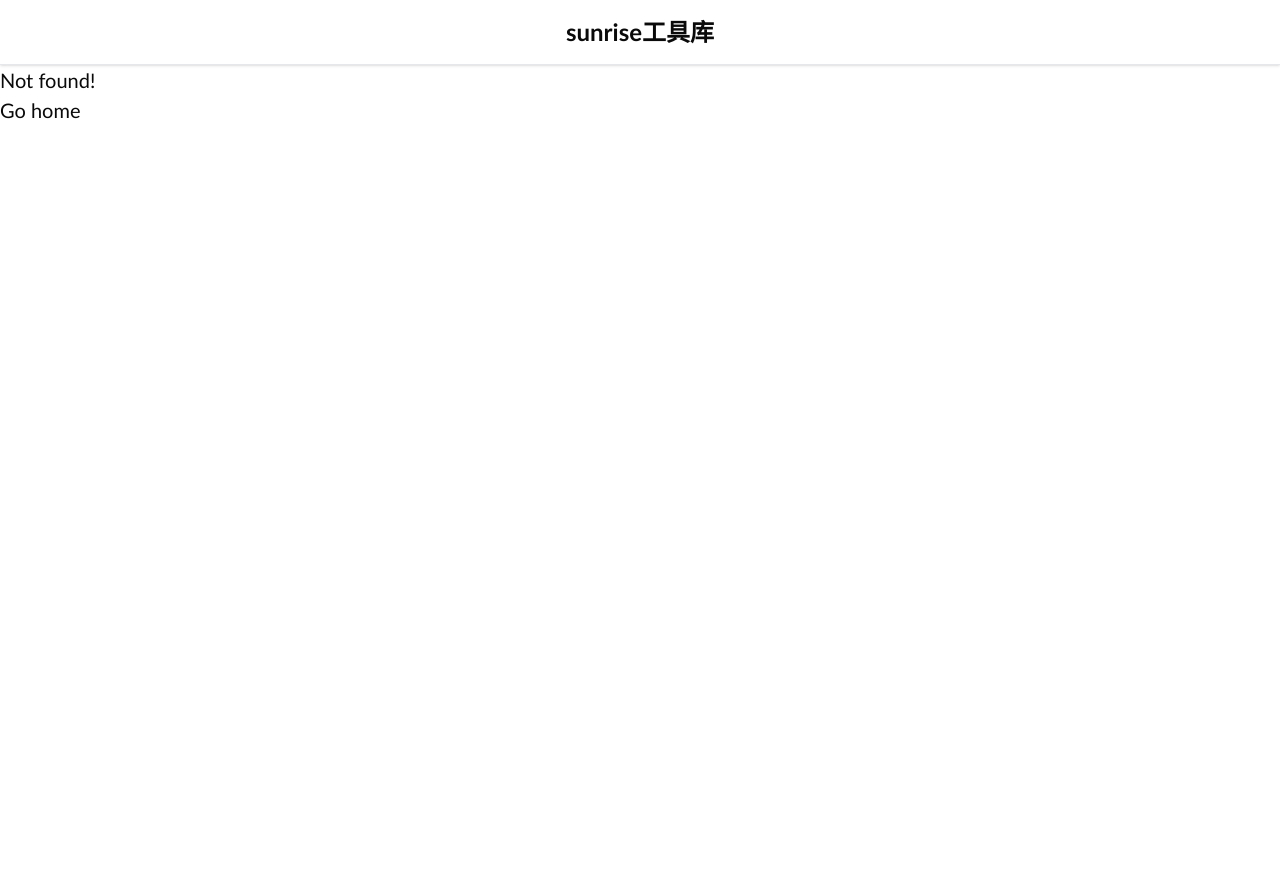
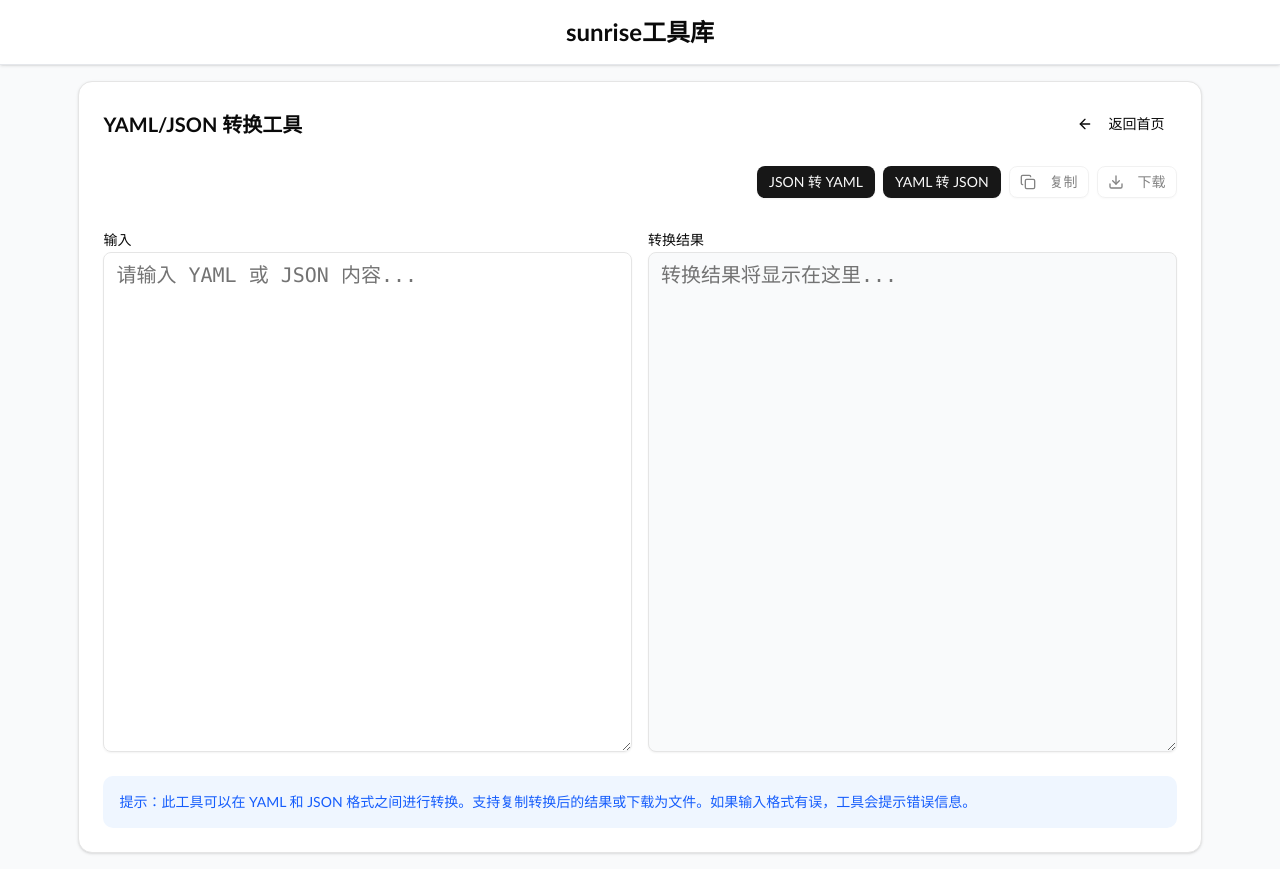
Before and after one commit to Sunrisies/bun-react, a React (Vite) app: page /yamlJsonConverter in a window 1280 px wide. Before the commit this address had no page. Before the commit the page ends 800 px from the top, so only its background shows below. Built offline with nearby package versions, Linux system fonts and the light colour scheme.

Commit message:
feat: 添加YAML/JSON转换工具并优化主页分类
添加了YAML/JSON转换工具，支持两种格式的互转、复制和下载功能。同时优化了主页工具的分类展示，将工具按功能类别分组，提升用户体验。

```diff
--- a/package.json
+++ b/package.json
@@ -23,6 +23,7 @@
     "@radix-ui/react-tabs": "^1.1.9",
     "@tailwindcss/vite": "^4.0.11",
     "@tanstack/react-router": "^1.114.4",
+    "@types/js-yaml": "^4.0.9",
     "@types/qrcode": "^1.5.5",
     "class-variance-authority": "^0.7.1",
     "clsx": "^2.1.1",
@@ -30,6 +31,7 @@
     "docx": "^9.4.1",
     "exif-js": "^2.3.0",
     "html2canvas": "^1.4.1",
+    "js-yaml": "^4.1.0",
     "lucide-react": "^0.477.0",
     "pdf-lib": "^1.17.1",
     "pdfjs-dist": "^5.2.133",
--- a/src/pages/index.tsx
+++ b/src/pages/index.tsx
@@ -13,120 +13,167 @@
 
 function Index() {
   const navigate = useNavigate();
-  const list = [
+  const categories = [
+    {
+      title: "文件处理工具",
+      items: [
+        {
+          title: "PDF合并",
+          description: "PDF合并",
+          path: "/pdfMerger"
+        },
+        {
+          title: "PDF转Word",
+          description: "PDF转Word",
+          path: "/pdfToWord"
+        },
+        {
+          title: "图片转PDF",
+          description: "合并多张图片为PDF文件",
+          path: "/imageToPdf"
+        },
+        {
+          title: "图片压缩工具",
+          description: "图片压缩工具",
+          path: "/imageCompressor"
+        },
+        {
+          title: "视频转GIF",
+          description: "转换视频片段为GIF动图",
+          path: "/videoToGif"
+        },
+        {
+          title: "图片转base64",
+          description: "图片转base64",
+          path: "/base64Converter"
+        },
+        {
+          title: "上传文件",
+          description: "上传文件",
+          path: "/fileUploader"
+        },
+        {
+          title: "图片信息查看器",
+          description: "支持查看图片信息",
+          path: "/imageMetadata"
+        }
+      ]
+    },
+    {
+      title: "编码转换工具",
+      items: [
         {
           title: "jsonToTs",
           description: "将JSON转换为TypeScript interface 类型定义",
-      path: "/jsonToTs",
+          path: "/jsonToTs"
         },
-    { title: "signature", description: "签名生成器", path: "/signature" },
+        {
+          title: "hex跟字符串互转",
+          description: "支持hex跟字符串互转",
+          path: "/hexStringConverter"
+        },
+        {
+          title: "颜色转换器",
+          description: "16进制颜色跟RGB颜色互转",
+          path: "/colorConverter"
+        },
+        {
+          title: "时间戳转换",
+          description: "支持时间戳转换",
+          path: "/timestampConverter"
+        },
+        {
+          title: "YAML/JSON转换",
+          description: "支持YAML和JSON格式互转",
+          path: "/yamlJsonConverter"
+        }
+      ]
+    },
+    {
+      title: "网络工具",
+      items: [
+        {
+          title: "websocket客户端",
+          description: "支持websocket客户端",
+          path: "/websocketClient"
+        },
+        {
+          title: "http状态码",
+          description: "http状态码",
+          path: "/httpStatus"
+        },
+        {
+          title: "http请求头",
+          description: "http请求头",
+          path: "/httpHeaders"
+        },
+        {
+          title: "端口工具",
+          description: "端口工具",
+          path: "/portTable"
+        }
+      ]
+    },
+    {
+      title: "坐标/地理工具",
+      items: [
         {
           title: "经纬度之间距离计算",
           description: "计算两个经纬度之间的距离",
-      path: "/calculateDistance",
+          path: "/calculateDistance"
         },
         {
           title: "WGS84坐标系与GCJ02坐标系互转",
           description: "WGS84坐标系与GCJ02坐标系互转",
-      path: "/coordinate",
+          path: "/coordinate"
+        }
+      ]
+    },
+    {
+      title: "开发辅助工具",
+      items: [
+        {
+          title: "JSON格式化",
+          description: "JSON格式化",
+          path: "/jsonFormatter"
+        },
+        {
+          title: "ascii码对应表",
+          description: "ascii码对应表",
+          path: "/asciiTable"
+        },
+        {
+          title: "二维码生成器",
+          description: "支持生成二维码",
+          path: "/qrGenerator"
+        }
+      ]
+    },
+    {
+      title: "其他工具",
+      items: [
+        {
+          title: "signature",
+          description: "签名生成器",
+          path: "/signature"
         },
         {
           title: "浏览器标签",
           description: "支持导入浏览器标签数据",
-      path: "/browserTabs",
-    },
-    {
-      title: "颜色转换器",
-      description: "16进制颜色跟RGB颜色互转",
-      path: "/colorConverter",
-    },
-    {
-      title: "二维码生成器",
-      description: "支持生成二维码",
-      path: "/qrGenerator",
-    },
-    {
-      title: "图片信息查看器",
-      description: "支持查看图片信息",
-      path: "/imageMetadata",
-    },
-    {
-      title: "websocket客户端",
-      description: "支持websocket客户端",
-      path: "/websocketClient",
-    },
-    {
-      title: "hex跟字符串互转",
-      description: "支持hex跟字符串互转",
-      path: "/hexStringConverter",
-    },
-    {
-      title: "时间戳转换",
-      description: "支持时间戳转换",
-      path: "/timestampConverter",
-    },
-    {
-      title: "图片转PDF",
-      description: "合并多张图片为PDF文件",
-      path: "/imageToPdf",
-    },
-    {
-      title: "视频转GIF",
-      description: "转换视频片段为GIF动图",
-      path: "/videoToGif",
-    },
-    {
-      title: "图片转base64",
-      description: "图片转base64",
-      path: "/base64Converter",
-    },
-    {
-      title: '上传文件',
-      description: '上传文件',
-      path: '/fileUploader'
-    },
-    {
-      title:'PDF合并',
-      description: 'PDF合并',
-      path: '/pdfMerger'
-    },
-    {
-      title:"图片压缩工具",
-      description: '图片压缩工具',
-      path: '/imageCompressor'
-    }, {
-      title:"PDF转Word",
-      description: 'PDF转Word',
-      path: '/pdfToWord'
-    }, {
-      title:"http状态码" ,
-      description: 'http状态码',
-      path: '/httpStatus'
-    }, {
-      title:"http请求头",
-      description: 'http请求头',
-      path: '/httpHeaders'
-    }, {
-      title: "ascii码对应表",
-      description: 'ascii码对应表',
-      path: '/asciiTable'
-    },
-    {
-      title: "端口工具",
-      description: '端口工具',
-      path: '/portTable'
-    }, {
-      title:'JSON格式化',
-      description: 'JSON格式化',
-      path: '/jsonFormatter'
+          path: "/browserTabs"
+        }
+      ]
     }
   ];
 
   return (
     <main className="px-60 h-full box-border p-4">
-      <div className="flex flex-wrap gap-4 justify-start w-full max-w-[1440px]">
-        {list.map((item) => {
-          return (
+      <div className="flex flex-col gap-8 w-full max-w-[1440px]">
+        {categories.map((category) => (
+          <div key={category.title} className="space-y-4">
+            <h2 className="text-2xl font-bold text-gray-800">{category.title}</h2>
+            <div className="flex flex-wrap gap-4">
+              {category.items.map((item) => (
                 <Card
                   key={item.path}
                   className="h-[120px] w-[270px] cursor-pointer hover:translate-y-[-5px] transition-all duration-300 border border-gray-200 hover:border-gray-300 rounded-lg shadow-sm hover:shadow-md"
@@ -139,8 +186,10 @@
                     </CardDescription>
                   </CardHeader>
                 </Card>
-          );
-        })}
+              ))}
+            </div>
+          </div>
+        ))}
       </div>
     </main>
   );
--- /dev/null
+++ b/src/pages/yamlJsonConverter.tsx
@@ -0,0 +1,178 @@
+import { createFileRoute, useNavigate } from "@tanstack/react-router";
+import { useState } from "react";
+import { Button } from "@/components/ui/button";
+import { ArrowLeft, Copy, Download } from "lucide-react";
+import { Card, CardContent, CardHeader, CardTitle } from "@/components/ui/card";
+import { Textarea } from "@/components/ui/textarea";
+import { toast } from "sonner";
+import yaml from 'js-yaml';
+
+export const Route = createFileRoute("/yamlJsonConverter")({
+  component: YamlJsonConverter,
+});
+
+function YamlJsonConverter() {
+  const navigate = useNavigate();
+  const [input, setInput] = useState("");
+  const [output, setOutput] = useState("");
+  const [error, setError] = useState<string | null>(null);
+
+  const convertJsonToYaml = () => {
+    try {
+      if (!input.trim()) {
+        setOutput("");
+        setError(null);
+        return;
+      }
+
+      // 尝试解析JSON
+      const parsed = JSON.parse(input);
+      // 转换为YAML
+      const yamlOutput = yaml.dump(parsed, {
+        indent: 2,
+        lineWidth: -1,
+        noRefs: true,
+      });
+      setOutput(yamlOutput);
+      setError(null);
+    } catch (err) {
+      setError("JSON 格式无效，请检查输入");
+      setOutput("");
+    }
+  };
+
+  const convertYamlToJson = () => {
+    try {
+      if (!input.trim()) {
+        setOutput("");
+        setError(null);
+        return;
+      }
+
+      // 尝试解析YAML
+      const parsed = yaml.load(input);
+      // 转换为格式化的JSON
+      const jsonOutput = JSON.stringify(parsed, null, 2);
+      setOutput(jsonOutput);
+      setError(null);
+    } catch (err) {
+      setError("YAML 格式无效，请检查输入");
+      setOutput("");
+    }
+  };
+
+  const copyToClipboard = async () => {
+    try {
+      await navigator.clipboard.writeText(output);
+      toast.success("已复制到剪贴板");
+    } catch (err) {
+      toast.error("复制失败");
+    }
+  };
+
+  const downloadResult = () => {
+    try {
+      const extension = output.trim().startsWith("{") ? "json" : "yaml";
+      const blob = new Blob([output], { type: "text/plain" });
+      const url = URL.createObjectURL(blob);
+      const a = document.createElement("a");
+      a.href = url;
+      a.download = `converted.${extension}`;
+      document.body.appendChild(a);
+      a.click();
+      document.body.removeChild(a);
+      URL.revokeObjectURL(url);
+    } catch (err) {
+      toast.error("下载失败");
+    }
+  };
+
+  return (
+    <div className="flex h-full items-center justify-center p-4 bg-gray-50">
+      <Card className="w-full max-w-[90%] overflow-hidden">
+        <CardHeader>
+          <div className="flex justify-between items-center">
+            <CardTitle>YAML/JSON 转换工具</CardTitle>
+            <Button onClick={() => navigate({ to: "/" })} variant="ghost">
+              <ArrowLeft className="h-4 w-4 mr-2" />
+              返回首页
+            </Button>
+          </div>
+        </CardHeader>
+        <CardContent>
+          <div className="space-y-6">
+            {/* 操作按钮 */}
+            <div className="flex justify-end gap-2">
+              <Button onClick={convertJsonToYaml} size="sm">
+                JSON 转 YAML
+              </Button>
+              <Button onClick={convertYamlToJson} size="sm">
+                YAML 转 JSON
+              </Button>
+              <Button
+                onClick={copyToClipboard}
+                size="sm"
+                variant="outline"
+                disabled={!output}
+              >
+                <Copy className="h-4 w-4 mr-2" />
+                复制
+              </Button>
+              <Button
+                onClick={downloadResult}
+                size="sm"
+                variant="outline"
+                disabled={!output}
+              >
+                <Download className="h-4 w-4 mr-2" />
+                下载
+              </Button>
+            </div>
+
+            {/* 左右布局的编辑区域 */}
+            <div className="grid grid-cols-2 gap-4">
+              {/* 左侧输入 */}
+              <div className="space-y-2">
+                <label className="text-sm font-medium">输入</label>
+                <Textarea
+                  placeholder="请输入 YAML 或 JSON 内容..."
+                  value={input}
+                  onChange={(e) => {
+                    setInput(e.target.value);
+                    setError(null);
+                  }}
+                  className="min-h-[500px] font-mono"
+                />
+              </div>
+
+              {/* 右侧输出 */}
+              <div className="space-y-2">
+                <label className="text-sm font-medium">转换结果</label>
+                <Textarea
+                  value={output}
+                  readOnly
+                  className="min-h-[500px] font-mono bg-gray-50"
+                  placeholder="转换结果将显示在这里..."
+                />
+              </div>
+            </div>
+
+            {/* 错误提示 */}
+            {error && (
+              <div className="p-4 bg-red-50 rounded-lg">
+                <p className="text-sm text-red-600">{error}</p>
+              </div>
+            )}
+
+            {/* 提示信息 */}
+            <div className="p-4 bg-blue-50 rounded-lg">
+              <p className="text-sm text-blue-600">
+                提示：此工具可以在 YAML 和 JSON 格式之间进行转换。支持复制转换后的结果或下载为文件。如果输入格式有误，工具会提示错误信息。
+              </p>
+            </div>
+          </div>
+        </CardContent>
+      </Card>
+    </div>
+  );
+}
--- a/src/routeTree.gen.ts
+++ b/src/routeTree.gen.ts
@@ -13,6 +13,7 @@
 // Import Routes
 
 import { Route as rootRoute } from './pages/__root'
+import { Route as YamlJsonConverterImport } from './pages/yamlJsonConverter'
 import { Route as WebsocketClientImport } from './pages/websocketClient'
 import { Route as VideoToGifImport } from './pages/videoToGif'
 import { Route as TimestampConverterImport } from './pages/timestampConverter'
@@ -71,6 +72,12 @@
 } as any).lazy(() =>
   import('./pages/calculateDistance.lazy').then((d) => d.Route),
 )
+
+const YamlJsonConverterRoute = YamlJsonConverterImport.update({
+  id: '/yamlJsonConverter',
+  path: '/yamlJsonConverter',
+  getParentRoute: () => rootRoute,
+} as any)
 
 const WebsocketClientRoute = WebsocketClientImport.update({
   id: '/websocketClient',
@@ -375,6 +382,13 @@
       preLoaderRoute: typeof WebsocketClientImport
       parentRoute: typeof rootRoute
     }
+    '/yamlJsonConverter': {
+      id: '/yamlJsonConverter'
+      path: '/yamlJsonConverter'
+      fullPath: '/yamlJsonConverter'
+      preLoaderRoute: typeof YamlJsonConverterImport
+      parentRoute: typeof rootRoute
+    }
     '/calculateDistance': {
       id: '/calculateDistance'
       path: '/calculateDistance'
@@ -432,6 +446,7 @@
   '/timestampConverter': typeof TimestampConverterRoute
   '/videoToGif': typeof VideoToGifRoute
   '/websocketClient': typeof WebsocketClientRoute
+  '/yamlJsonConverter': typeof YamlJsonConverterRoute
   '/calculateDistance': typeof CalculateDistanceLazyRoute
   '/coordinate': typeof CoordinateLazyRoute
   '/jsonToTs': typeof JsonToTsLazyRoute
@@ -462,6 +477,7 @@
   '/timestampConverter': typeof TimestampConverterRoute
   '/videoToGif': typeof VideoToGifRoute
   '/websocketClient': typeof WebsocketClientRoute
+  '/yamlJsonConverter': typeof YamlJsonConverterRoute
   '/calculateDistance': typeof CalculateDistanceLazyRoute
   '/coordinate': typeof CoordinateLazyRoute
   '/jsonToTs': typeof JsonToTsLazyRoute
@@ -493,6 +509,7 @@
   '/timestampConverter': typeof TimestampConverterRoute
   '/videoToGif': typeof VideoToGifRoute
   '/websocketClient': typeof WebsocketClientRoute
+  '/yamlJsonConverter': typeof YamlJsonConverterRoute
   '/calculateDistance': typeof CalculateDistanceLazyRoute
   '/coordinate': typeof CoordinateLazyRoute
   '/jsonToTs': typeof JsonToTsLazyRoute
@@ -525,6 +542,7 @@
     | '/timestampConverter'
     | '/videoToGif'
     | '/websocketClient'
+    | '/yamlJsonConverter'
     | '/calculateDistance'
     | '/coordinate'
     | '/jsonToTs'
@@ -554,6 +572,7 @@
     | '/timestampConverter'
     | '/videoToGif'
     | '/websocketClient'
+    | '/yamlJsonConverter'
     | '/calculateDistance'
     | '/coordinate'
     | '/jsonToTs'
@@ -583,6 +602,7 @@
     | '/timestampConverter'
     | '/videoToGif'
     | '/websocketClient'
+    | '/yamlJsonConverter'
     | '/calculateDistance'
     | '/coordinate'
     | '/jsonToTs'
@@ -614,6 +634,7 @@
   TimestampConverterRoute: typeof TimestampConverterRoute
   VideoToGifRoute: typeof VideoToGifRoute
   WebsocketClientRoute: typeof WebsocketClientRoute
+  YamlJsonConverterRoute: typeof YamlJsonConverterRoute
   CalculateDistanceLazyRoute: typeof CalculateDistanceLazyRoute
   CoordinateLazyRoute: typeof CoordinateLazyRoute
   JsonToTsLazyRoute: typeof JsonToTsLazyRoute
@@ -644,6 +665,7 @@
   TimestampConverterRoute: TimestampConverterRoute,
   VideoToGifRoute: VideoToGifRoute,
   WebsocketClientRoute: WebsocketClientRoute,
+  YamlJsonConverterRoute: YamlJsonConverterRoute,
   CalculateDistanceLazyRoute: CalculateDistanceLazyRoute,
   CoordinateLazyRoute: CoordinateLazyRoute,
   JsonToTsLazyRoute: JsonToTsLazyRoute,
@@ -683,6 +705,7 @@
         "/timestampConverter",
         "/videoToGif",
         "/websocketClient",
+        "/yamlJsonConverter",
         "/calculateDistance",
         "/coordinate",
         "/jsonToTs",
@@ -758,6 +781,9 @@
     "/websocketClient": {
       "filePath": "websocketClient.tsx"
     },
+    "/yamlJsonConverter": {
+      "filePath": "yamlJsonConverter.tsx"
+    },
     "/calculateDistance": {
       "filePath": "calculateDistance.lazy.tsx"
     },
```
Also changed, not shown: 1 other file (tests, documents, lock files or other folders). Lines whose indentation alone changed are shown as unchanged.
